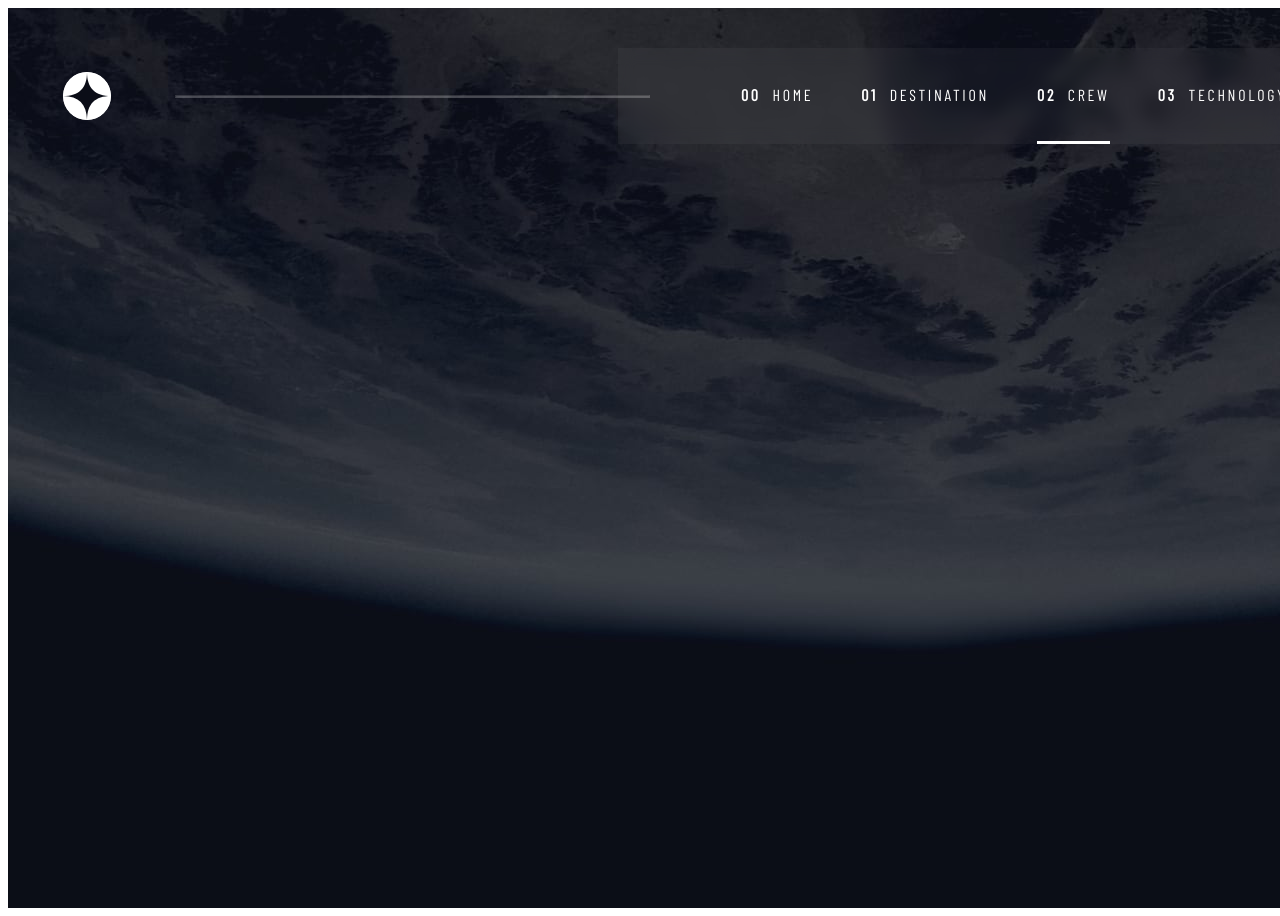
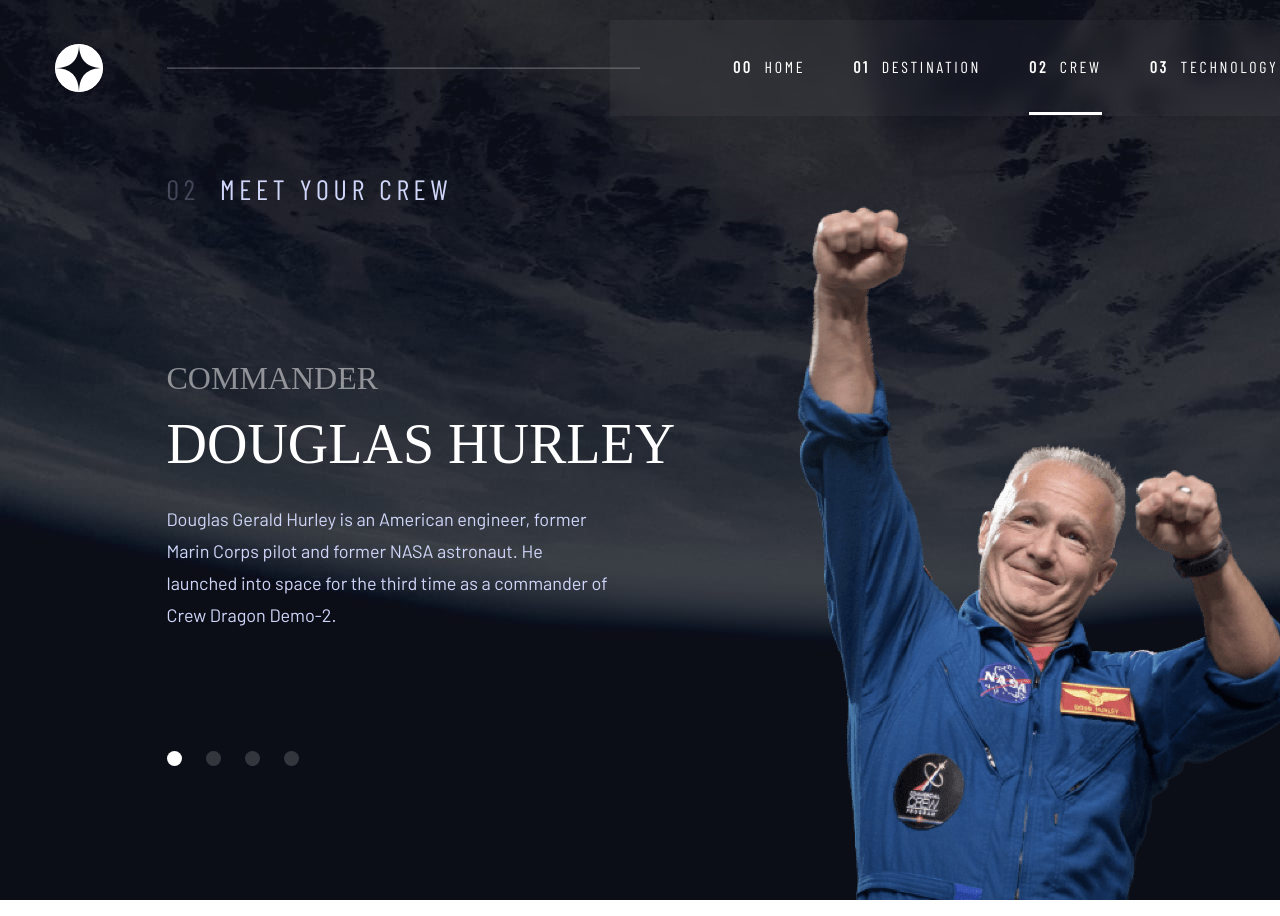
Before and after one commit to Shiko2875/SpaceTourismApp, an Angular app: page /crew in a window 1280 px wide. Shown: the top 916 px of the page. Built offline with nearby package versions, Linux system fonts and the light colour scheme; a web font is replaced by a local one.

Commit message:
Finished css layout for crew page. http client module is needed to finish this component

```diff
--- a/src/app/crew/crew.component.css
+++ b/src/app/crew/crew.component.css
@@ -1,8 +1,83 @@
 .container {
     width: 1440px;
     height: 900px;
-    display: flex;
-    flex-direction: column;
-    justify-content: space-between;
+    overflow: hidden;
     background-image: url(../../assets/crew/background-crew-desktop.jpg);
 }
+
+.content-header{
+    width: 286px;
+    height: 34px;
+    display: inline-flex;
+    margin-top: 76px;
+    margin-left: 166.5px;
+    justify-content: space-between;
+}
+
+.numbers {
+    opacity: 0.25;
+}
+
+p{
+    padding: 0px;
+    margin: 0px;
+}
+
+.h4 {
+    opacity: 0.5;
+}
+
+.h3 {
+    margin-top: 15px;
+    margin-bottom: 27px;
+}
+
+.alt-text {
+    width: 444px;
+    line-height: 32px;
+    color: #D0D6F9;
+}
+
+.information {
+    height: auto;
+    margin-left: 166.5px;
+    display: flex;
+}
+
+.info {
+    width: 614px;
+    height: 406px;
+    margin-top: 154px;
+    margin-right: 15px;
+}
+
+.crew-navigation {
+    width: 132px;
+    height: 15px;
+    margin-top: 120px;
+    display: inline-flex;
+    justify-content: space-between;
+}
+
+input {
+    display: none;
+}
+
+.nav-btn {
+    width: 15px;
+    height: 15px;
+    background: rgba(255,255,255,0.17);
+    border-radius: 50%;
+    cursor: pointer;
+    transition: 1s;
+}
+
+.nav-btn.active {
+    background: rgba(255,255,255,1.0);
+}
+
+.nav-btn:hover {
+    background: rgba(255,255,255,0.5);
+    cursor: pointer;
+    transition: 1s;
+}
--- a/src/app/crew/crew.component.html
+++ b/src/app/crew/crew.component.html
@@ -1,3 +1,29 @@
 <div class="container">
     <app-top-nav></app-top-nav>
+    <div class="content">
+        <div class="content-header">
+            <p class="h5 numbers">02</p>
+            <p class="h5">MEET YOUR CREW</p>
+        </div>
+        <div class="information">
+            <div class="info">
+                <p class="h4 ">COMMANDER</p>
+                <P class="h3 ">DOUGLAS HURLEY</P>
+                <p class="alt-text">Douglas Gerald Hurley is an American engineer, former Marin Corps pilot and former NASA astronaut. He launched into space for the third time as a commander of Crew Dragon Demo-2.</p>
+                <div class="crew-navigation">
+                    <label for="radio-1" class="nav-btn active"></label>
+                    <input type="radio" name="crew" id="radio-1">
+                    <label for="radio-2" class="nav-btn"></label>
+                    <input type="radio" name="crew" id="radio-2">
+                    <label for="radio-2" class="nav-btn"></label>
+                    <input type="radio" name="crew" id="radio-2">
+                    <label for="radio-2" class="nav-btn"></label>
+                    <input type="radio" name="crew" id="radio-2">
+                </div>
+            </div>
+            <div class="img">
+                <img src="./assets/crew/image-douglas-hurley.png">
+            </div>
+        </div>
+    </div>
 </div>
--- a/src/app/destination/destination.component.css
+++ b/src/app/destination/destination.component.css
@@ -15,6 +15,11 @@
 
 .numbers {
     opacity: 0.25;
+}
+
+p{
+    padding: 0px;
+    margin: 0px;
 }
 
 .info-container {
@@ -55,10 +60,7 @@ a:hover{
     border-bottom: 3px solid rgba(255, 255, 255, 0.5);
 }
 
-p{
-    padding: 0px;
-    margin: 0px;
-}
+
 
 .destination-title {
     margin-top: 37px;
--- a/src/styles.css
+++ b/src/styles.css
@@ -12,6 +12,9 @@
     font-family: 'Barlow', sans-serif;
     font-size: 18px;
     color: var(--heading-font);
+    margin: 0;
+    padding: 0;
+    box-sizing: border-box;
 }
 
 .h1 {
@@ -30,12 +33,14 @@
 .h3 {
     font-family: 'Bellefair', serif;
     font-size: 56px;
+    line-height: 64px;
     color: var(--heading-font);
 }
 
 .h4 {
     font-family: 'Bellefair', serif;
     font-size: 32px;
+    line-height: 37px;
     color: var(--heading-font);
 }
 
```
